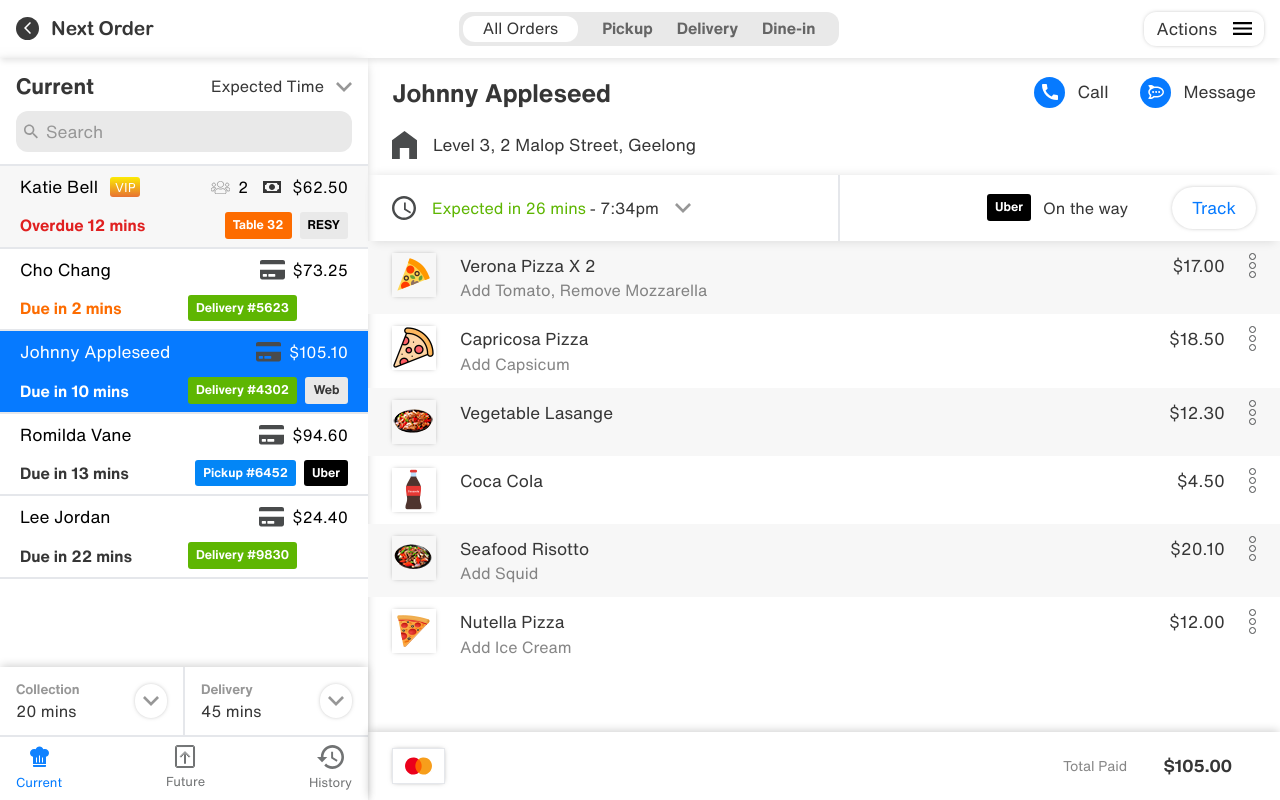
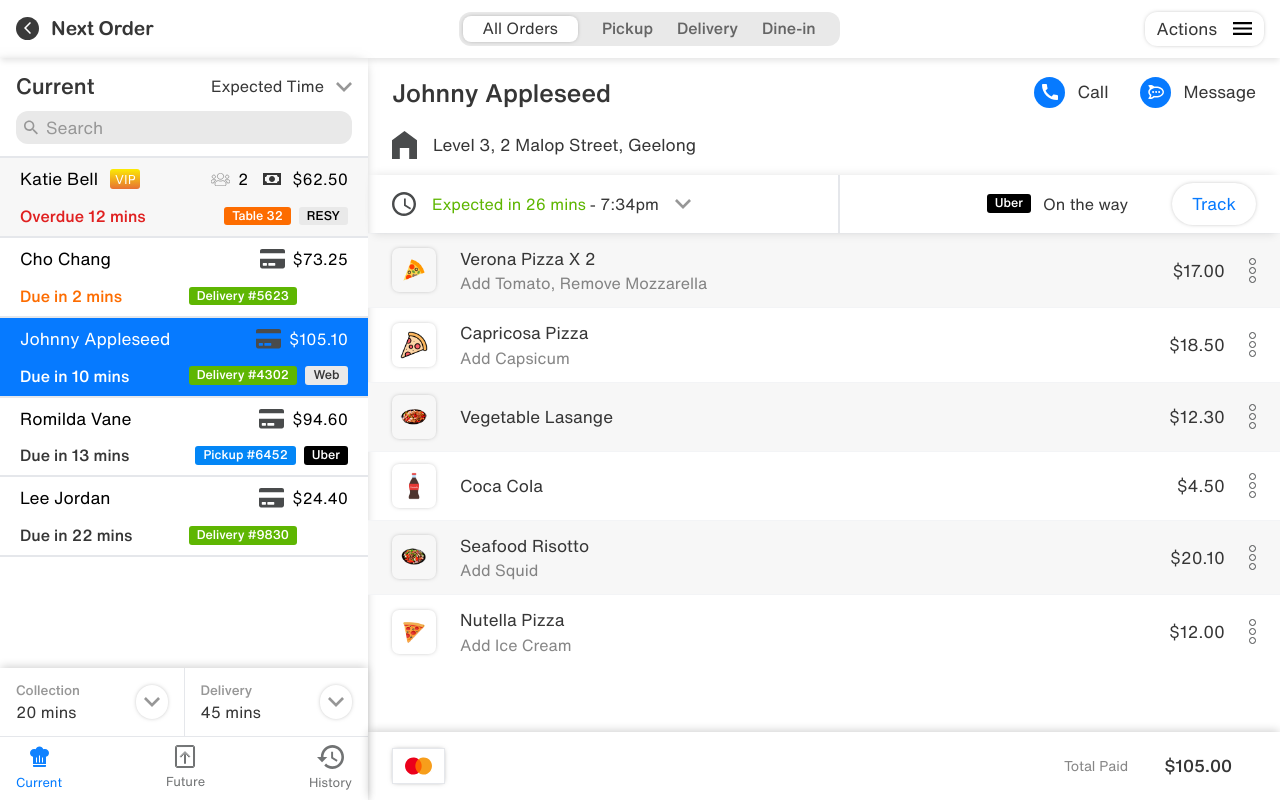
Before and after one commit to usamakhangt4/company-task, a Next.js app: page / in a window 1280 px wide. Built offline with nearby package versions, Linux system fonts and the light colour scheme.

Commit message:
review fixes

```diff
--- a/components/atoms/CustomChip.tsx
+++ b/components/atoms/CustomChip.tsx
@@ -9,7 +9,7 @@ export const CustomChip = (props: CustomChipProps) => {
 
   return (
     <p
-      className={`text-xs font-semibold  px-2 py-1 rounded-sm1 text-center min-w-[43px] ${bgColor} ${titleColor}`}>
+      className={`text-xs font-semibold  px-2 py-0 rounded-sm1 text-center min-w-[43px] ${bgColor} ${titleColor}`}>
       {title}
     </p>
   );
--- a/components/molecules/OrderCard.tsx
+++ b/components/molecules/OrderCard.tsx
@@ -9,8 +9,8 @@ interface OrderCardProps {
 export const OrderCard = (props: OrderCardProps) => {
   const {imageurl, instructions, price, title} = props;
   return (
-    <article className="flex gap-6 justify-between odd:bg-gray-light3 px-6 py-3">
-      <figure className="shadow-button w-11 h-11">
+    <article className="flex gap-6 justify-between items-center border-t border-gray-100 odd:bg-gray-light3 px-6 py-3">
+      <figure className="shadow-button w-11 h-11 rounded-sm2 p-2">
         <img src={imageurl} alt="" />
       </figure>
       <div className="mr-auto ">
--- a/components/molecules/SearchField.tsx
+++ b/components/molecules/SearchField.tsx
@@ -3,7 +3,7 @@ import {InputField} from "../atoms/Input";
 
 export const SearchField = () => {
   return (
-    <article className="flex gap-2 bg-gray-light rounded-xl p-2 items-center">
+    <article className="flex gap-2 bg-gray-light rounded-xl p-2 py-1 items-center">
       <SearchIcon />
       <InputField type="search" placeholder="Search" />
     </article>
--- a/components/molecules/Tabs.tsx
+++ b/components/molecules/Tabs.tsx
@@ -1,8 +1,9 @@
 export const Tabs = () => {
-  const activeTabClasses = "bg-white rounded-xl px-5 text-gray-dark";
+  const activeTabClasses =
+    "bg-white rounded-lg px-5 text-gray-dark shadow-button font-normal";
   const inactiveTabClasses = "text-gray-medium-dark font-semibold opacity-75";
   return (
-    <section className="flex rounded-xl bg-gray-light pl-1 pr-6 gap-6 py-1">
+    <section className="flex rounded-xl bg-gray-light pl-1 pr-6 gap-6 py-1 ">
       <p className={activeTabClasses}>All Orders</p>
       <p className={inactiveTabClasses}>Pickup</p>
       <p className={inactiveTabClasses}>Delivery</p>
--- a/components/organisms/OrderDetails.tsx
+++ b/components/organisms/OrderDetails.tsx
@@ -36,7 +36,7 @@ export const OrderDetails = () => (
       </div>
       <section className="px-6  mt-4 shadow-delivery-card-header relative z-10">
         <div className="flex justify-between gap-4">
-          <section className="flex gap-4 items-center py-3">
+          <section className="flex gap-4 items-center py-2">
             <ClockIcon />
             <div className="flex gap-1">
               <p className="text-green-light">Expected in 26 mins</p>
@@ -45,7 +45,7 @@ export const OrderDetails = () => (
             <DownIcon />
           </section>
           <span className="border-r-2"></span>
-          <section className="flex items-center gap-11 py-3">
+          <section className="flex items-center gap-11 py-2">
             <div className="flex items-center gap-3">
               <CustomChip bgColor="bg-black" title="Uber" />
               <p className="text-gray-dark">On the way</p>
--- a/components/organisms/Sidebar.tsx
+++ b/components/organisms/Sidebar.tsx
@@ -55,8 +55,8 @@ export const Sidebar = () => {
         </section>
       </section>
       <section className="shadow-top">
-        <section className="flex border-b-2">
-          <section className="flex items-center flex-1 justify-between px-4 border-r-2 py-3">
+        <section className="flex border-b">
+          <section className="flex items-center flex-1 justify-between px-4 border-r py-3">
             <div>
               <p className="text-base text-gray-light-text font-semibold">
                 Collection
--- a/tailwind.config.js
+++ b/tailwind.config.js
@@ -27,6 +27,7 @@ module.exports = {
           light1: "rgba(216,216,216,0.2)",
           light2: "#717374",
           light3: "#f7f7f7",
+          light4: "rgba(216,216,216,0.43)",
         },
         orange: {
           dark: "#fd6c00",
@@ -59,8 +60,12 @@ module.exports = {
         sans: ["Helvetica Now Text", "sans-serif"],
         "arial-rounded": ["Arial Rounded", "sans-serif"],
       },
+      fontWeight: {
+        semibold: 500,
+      },
       borderRadius: {
         sm1: "3px",
+        sm2: "7px",
       },
     },
   },
```
